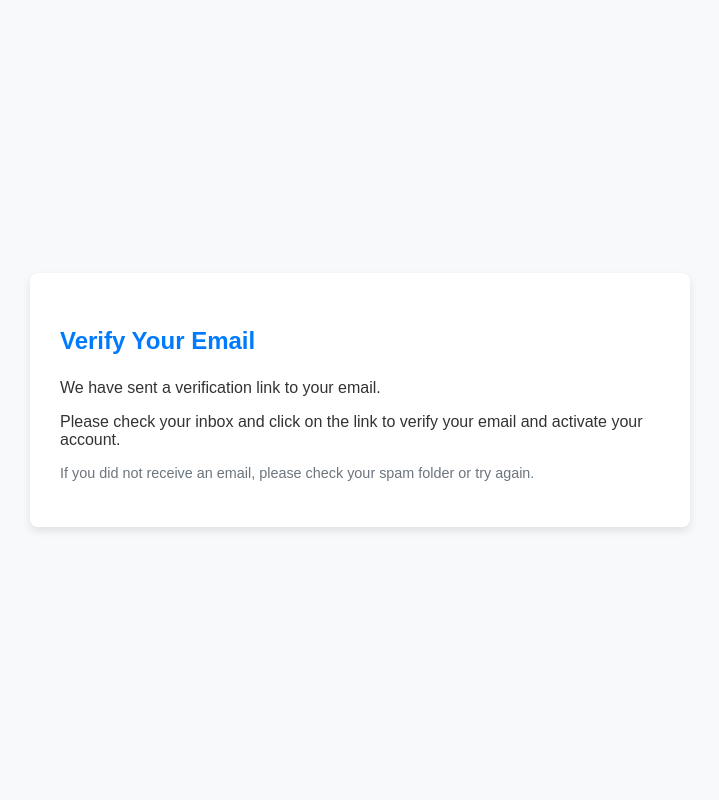
After one commit to punitsinha23/watchit, a Django app: page /verify/ in a window 1280 px wide. The commit adds this page. Shown: the whole page, without its empty margins (280-999 px from the left). Run offline with Django 5.2, Linux system fonts and the light colour scheme.

Commit message:
Added verifcations

```diff
--- a/account_app/apps.py
+++ b/account_app/apps.py
@@ -4,3 +4,6 @@ from django.apps import AppConfig
 class AccountAppConfig(AppConfig):
     default_auto_field = "django.db.models.BigAutoField"
     name = "account_app"
+
+    def ready(self):
+        import account_app.signals
--- a/account_app/templates/signup.html
+++ b/account_app/templates/signup.html
@@ -53,7 +53,7 @@
                         <button type="submit" class="btn btn-primary w-100 mt-3" style="height: 45px;">Sign Up</button>
                         <div style="font-size: 0.8rem;">
                         <p style="color: white; display: inline;">Already have an account?</p>
-                        <a href="{% url 'login' %}" class="d-inline">Login here</a>
+                        <a href="{% url 'verify' %}" class="d-inline">Login here</a>
                     </div>
                     </form>
                 </div>
--- /dev/null
+++ b/account_app/templates/verify.html
@@ -0,0 +1,69 @@
+<!DOCTYPE html>
+<html lang="en">
+<head>
+    <meta charset="UTF-8">
+    <meta name="viewport" content="width=device-width, initial-scale=1.0">
+    <title>Verify Your Email</title>
+    <style>
+        body {
+            background-color: #f8f9fa;
+            font-family: Arial, sans-serif;
+            display: flex;
+            justify-content: center;
+            align-items: center;
+            min-height: 100vh;
+            margin: 0;
+        }
+
+        .card {
+            background-color: #fff;
+            box-shadow: 0 4px 8px rgba(0, 0, 0, 0.1);
+            border-radius: 8px;
+            width: 100%;
+            max-width: 600px;
+            padding: 30px;
+        }
+
+        .card-title {
+            font-size: 1.5rem;
+            margin-bottom: 1.5rem;
+            color: #007bff;
+        }
+
+        .card-text {
+            font-size: 1rem;
+            color: #333;
+            margin-bottom: 1rem;
+        }
+
+        .card-text.text-muted {
+            color: #6c757d;
+            font-size: 0.9rem;
+        }
+
+        @media (max-width: 576px) {
+            .card {
+                padding: 20px;
+            }
+
+            .card-title {
+                font-size: 1.2rem;
+            }
+
+            .card-text {
+                font-size: 0.9rem;
+            }
+        }
+    </style>
+</head>
+<body>
+
+    <div class="card">
+        <h3 class="card-title">Verify Your Email</h3>
+        <p class="card-text">We have sent a verification link to your email.</p>
+        <p class="card-text">Please check your inbox and click on the link to verify your email and activate your account.</p>
+        <p class="card-text text-muted">If you did not receive an email, please check your spam folder or try again.</p>
+    </div>
+
+</body>
+</html>
--- a/account_app/views.py
+++ b/account_app/views.py
@@ -1,24 +1,30 @@
 from django.shortcuts import render, redirect
-from django.contrib.auth.forms import AuthenticationForm
 from .forms import myform, loginform
-from django.contrib.auth import login, logout, authenticate
+from django.contrib.auth import login, logout, authenticate, get_user_model
 from django.contrib import messages
 from django.urls import reverse
 from django.contrib.auth.models import User
 from django.contrib.auth.decorators import login_required
-from watchit_app.views import dashboard
 import requests
 from .models import Watchlist
+from django.http import HttpResponse
+from django.contrib.auth.tokens import default_token_generator
+from django.utils.encoding import force_str
+from django.utils.http import urlsafe_base64_decode
+
+
+
+
 api_key = '593db72e'
 
 def signup_view(request):
     if request.method == "POST":
         form = myform(request.POST)
         if form.is_valid():
-            user = form.save()
-            login(request, user)
-            messages.success(request, "Signup successful!")
-            return redirect(reverse('user'))
+            user = form.save(commit=False)
+            user.is_active = False
+            user.save()
+            return redirect(reverse('verify'))
     else:
         form = myform()
 
@@ -179,3 +185,27 @@ def watchlist_view(request):
 
     watchlist = Watchlist.objects.filter(user=request.user)
     return render(request, 'watchlist.html', {'watchlist': watchlist, 'username': username})
+
+
+def verify_email(request, uidb64, token):
+    try:
+        # Decode the user ID
+        uid = force_str(urlsafe_base64_decode(uidb64))
+
+        # Fetch the user object by decoded ID
+        user = get_user_model().objects.get(pk=uid)
+
+        # Check if the token is valid
+        if default_token_generator.check_token(user, token):
+            user.is_active = True  # Activate the user
+            user.save()  # Save the changes
+            login(request, user)  # Log the user in
+            return redirect('user')  # Redirect to the user dashboard or homepage
+        else:
+            return HttpResponse("Invalid token.")  # Token is invalid
+
+    except (TypeError, ValueError, OverflowError, user.DoesNotExist):
+        return HttpResponse("Invalid verification link.")  # Handle invalid or expired link
+
+def verify(request):
+    return render(request, 'verify.html')
--- a/watchit/urls.py
+++ b/watchit/urls.py
@@ -31,6 +31,8 @@ urlpatterns = [
     path('about/', watchit_views.about_view , name='about'),
     path('dashboard/', watchit_views.dashboard, name='dashboard'),
     path('signup/', account_views.signup_view, name='signup'),
+    path('verify/<uidb64>/<token>/', account_views.verify_email, name='verify_email'),
+    path('verify/', account_views.verify, name='verify'),
     path('login/', account_views.login_view, name='login'),
     path('logout/', account_views.logout_view, name='logout'),
     path('account/profile/', account_views.user, name='user'),
```
Also changed, not shown: account_app/signals.py (added, +27 -0 lines), watchit/settings.py (+8 -0 lines).
